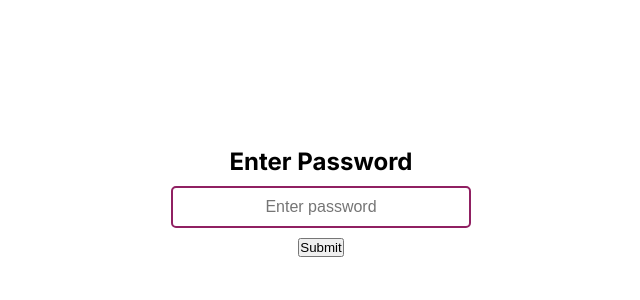
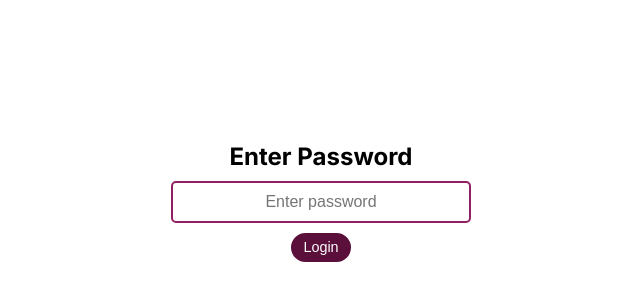
Before and after one commit to gysagsohn/readygroup_induction, a React (Vite) app: page / in a window 1280 px wide. Shown: the part 198-498 px from the top of the page, without its empty margins (319-959 px from the left). Built offline with nearby package versions, Linux system fonts and the light colour scheme.

Commit message:
style: updated login button spacing, hover effect, and animations

```diff
--- a/src/components/PrimaryButton.jsx
+++ b/src/components/PrimaryButton.jsx
@@ -1,9 +1,9 @@
 import React from "react";
 import "../styles/ButtonStyles.css";
 
-export default function PrimaryButton({ onClick, children }) {
+export default function PrimaryButton({ onClick, children, type = "button", className = "" }) {
   return (
-    <button className="primary-button" onClick={onClick}>
+    <button className={`primary-button ${className}`} onClick={onClick} type={type}>
       {children}
     </button>
   );
--- a/src/components/ProtectedRoute.jsx
+++ b/src/components/ProtectedRoute.jsx
@@ -17,10 +17,16 @@ export default function ProtectedRoute({ children, setAuth }) {
   };
 
   return isAuth ? (
-    children // ✅ No need for extra div
+    children
   ) : (
     <div className="auth-container">
       <h2>Enter Password</h2>
+      <form
+        onSubmit={(e) => {
+          e.preventDefault();
+          handleLogin();
+        }}
+      >
         <input
           type="password"
           placeholder="Enter password"
@@ -28,7 +34,10 @@ export default function ProtectedRoute({ children, setAuth }) {
           onChange={(e) => setEnteredPassword(e.target.value)}
           className="auth-input"
         />
-      <PrimaryButton onClick={handleLogin}>Submit</PrimaryButton>
+        <PrimaryButton type="submit" className="login-button">
+          Login
+        </PrimaryButton>
+      </form>
     </div>
   );
 }
--- a/src/styles/AuthStyles.css
+++ b/src/styles/AuthStyles.css
@@ -8,6 +8,14 @@
   text-align: center;
   background-color: var(--brand-background);
   padding: 20px;
+}
+
+.auth-container form {
+  display: flex;
+  flex-direction: column;
+  align-items: center;
+  width: 100%;
+
 }
 
 .auth-input {
@@ -28,6 +36,7 @@
   border-color: var(--brand-purple-dark);
   box-shadow: 0 0 0 2px rgba(91, 15, 59, 0.2);
 }
+
 @media (max-width: 600px) {
   .auth-input {
     width: 90%;
--- a/src/styles/ButtonStyles.css
+++ b/src/styles/ButtonStyles.css
@@ -1,18 +1,22 @@
-.logout-button {
-    position: fixed; /* ✅ Use fixed to keep it visible */
-    top: 20px;
-    right: 20px;
-    padding: 8px 15px;
+.primary-button {
+    background-color: var(--brand-purple-dark);
+    color: white;
+    border: 2px solid var(--brand-purple-dark);
+    padding: 4px 10px;
     font-size: 0.9rem;
-    color: white;
-    background-color: var(--brand-secondary-color);
-    border: none;
-    border-radius: 5px;
+    border-radius: 999px;
     cursor: pointer;
-    transition: background 0.3s ease;
-    z-index: 1000; /* ✅ Ensure it's above everything */
-}
+    transition: background-color 0.15s ease, color 0.15s ease;
+    display: inline-block;
+    line-height: 1.2;
+  }
 
-.logout-button:hover {
-    background-color: var(--brand-hover-color);
-}
+  .primary-button:hover {
+    background-color: transparent;
+    color: var(--brand-purple-dark);
+  }
+
+  .primary-button:focus-visible {
+    outline: 3px solid rgba(144, 32, 104, 0.3);
+    outline-offset: 2px;
+  }
```
Also changed, not shown: 1 other file (tests, documents, lock files or other folders). Lines whose indentation alone changed are shown as unchanged.
